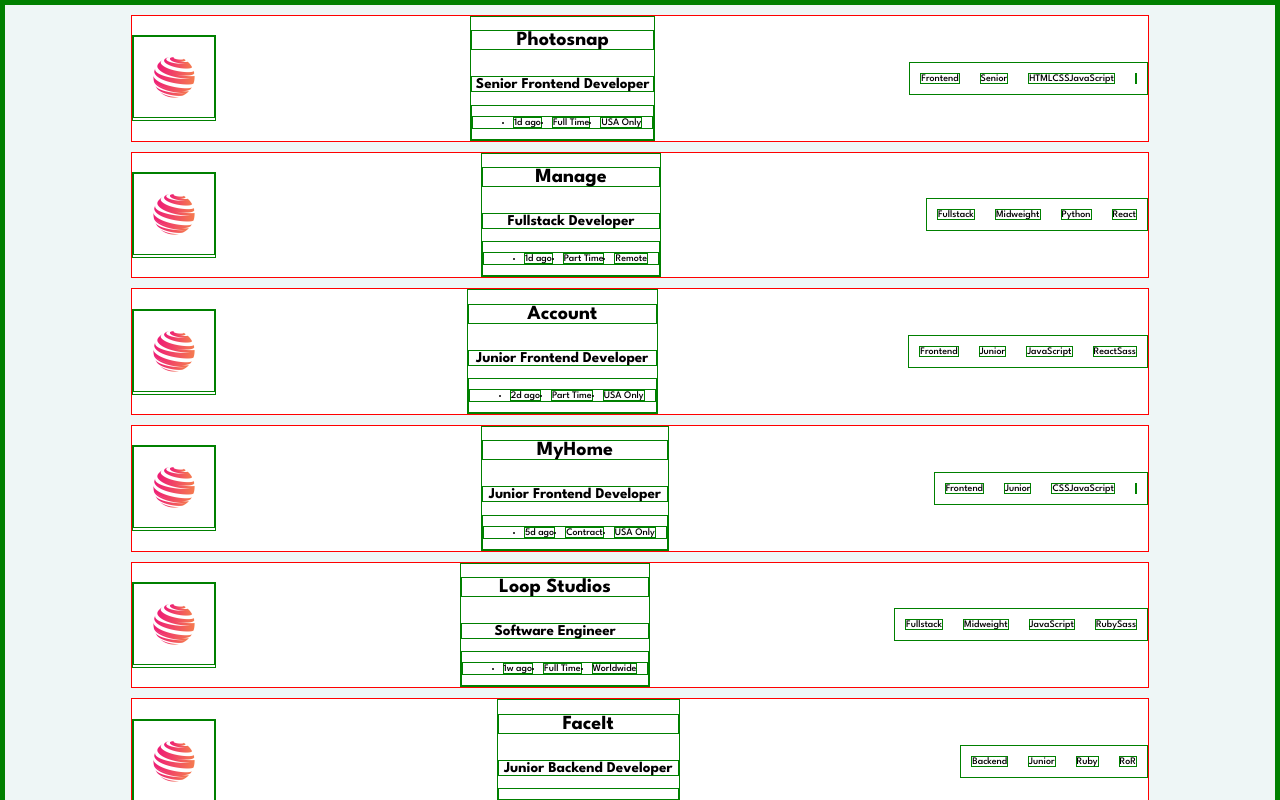
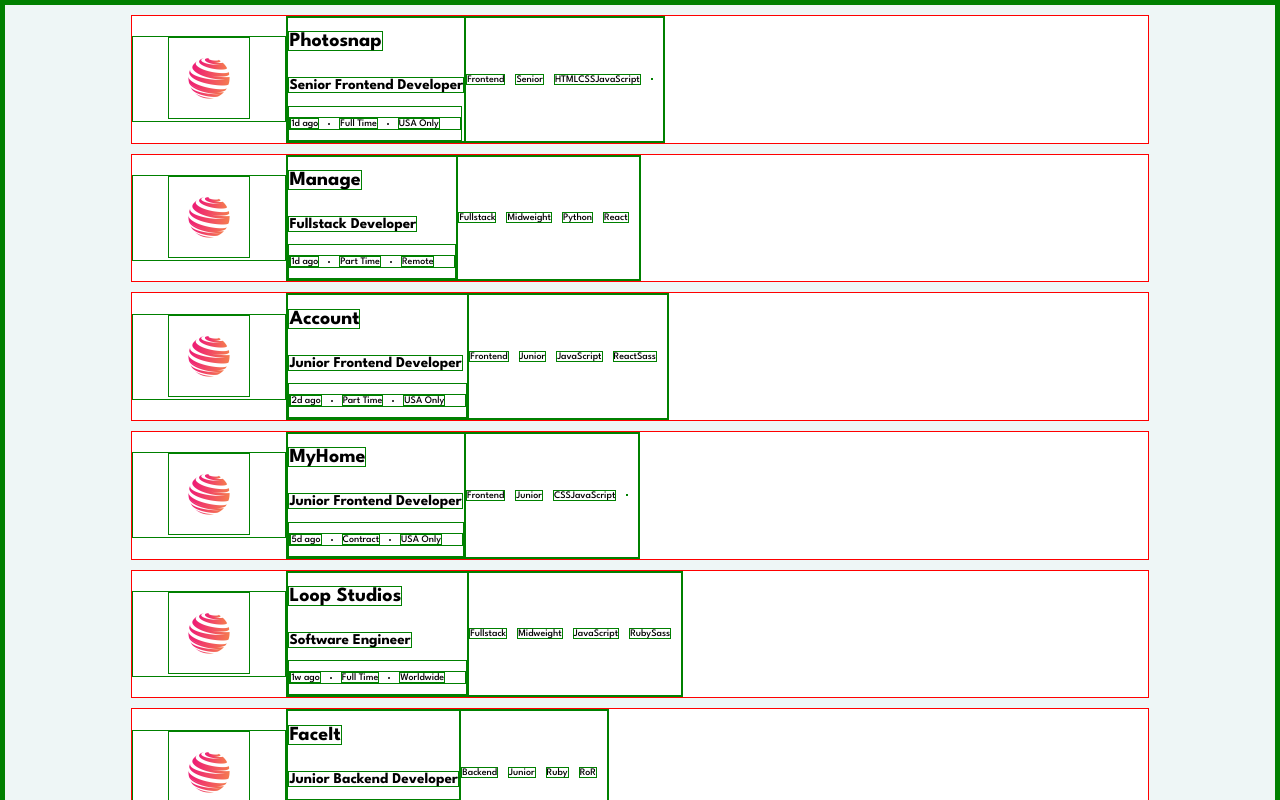
Before and after one commit to hachi-ops/cyf_react_challenges, a React (Create React App) app: page / in a window 1280 px wide. Shown: the top 800 px of the page. Built offline with nearby package versions, Linux system fonts and the light colour scheme.

Commit message:
flex changes

```diff
--- a/src/App.css
+++ b/src/App.css
@@ -33,34 +33,46 @@
   margin: 10px auto;
   border: 1px solid red;
   display: flex;
-  justify-content: space-between;
   align-items: center;
   background-color: #fff;
 }
 
-/* .logo {
-
-} */
+.logo {
+   width: 15%;
+}
 
 .info {
   display: flex;
-  justify-self:flex-start;
+  align-items: flex-start;
   flex-direction: column;
 
 }
 .job-details ul {
   display: flex;
+  padding: 0;
 }
 
 .job-details ul li {
-  margin-right: 10px;
-  margin-left: 0;
+  margin-right: 20px;
+}
+
+.job-details ul li:first-child {
+  list-style-type: none;
+}
+
+.job-container {
+  display: flex;
+  flex-direction: row;
+  justify-content: space-between;
 }
 
 .languages-and-tools {
   display: flex;
+  align-items: center;
+
 }
 
 .languages-and-tools div {
-  margin: 10px;
+  margin-right: 10px;
+
 }
--- a/src/components/JobListing.js
+++ b/src/components/JobListing.js
@@ -11,6 +11,7 @@
               <div className="card">
                   {/* <img src={item.logo} alt={logo} /> */}
                   <Logo />
+                  <div className="job-container">
                     <div className="info">
                     <h1>{item.company}</h1>
                     {/* <div>{item.new}</div>
@@ -31,6 +32,9 @@
                         <div>{item.tools}</div>
                     </div>
                   </div>
+
+
+              </div>
             )
           })}
         </div>
```
Lines whose indentation alone changed are shown as unchanged.
